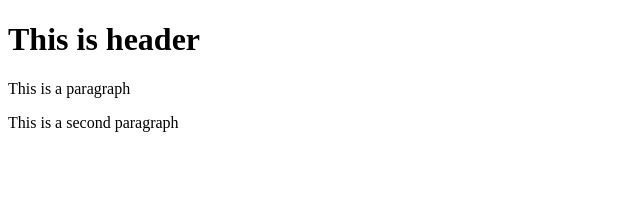
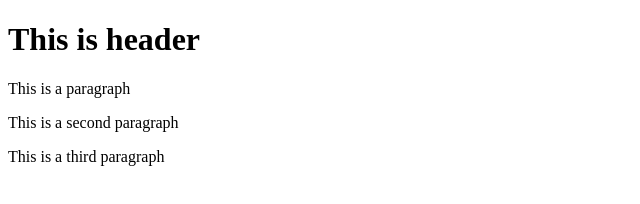
Before and after one commit to bprakash14/git-test, a website: page index.html in a window 1280 px wide. Shown: the whole page, without its empty margins (0-640 px from the left). Drawn offline with Linux system fonts and the light colour scheme.

Commit message:
fourth commit

```diff
--- a/index.html
+++ b/index.html
@@ -7,6 +7,7 @@
     <h1>This is header</h1>
     <p>This is a paragraph</p>
     <p>This is a second paragraph</p>
+    <p>This is a third paragraph</p>
 </body>
 
 </html>
```
Also changed, not shown: package.json (added, +24 -0 lines), 2 other files.
